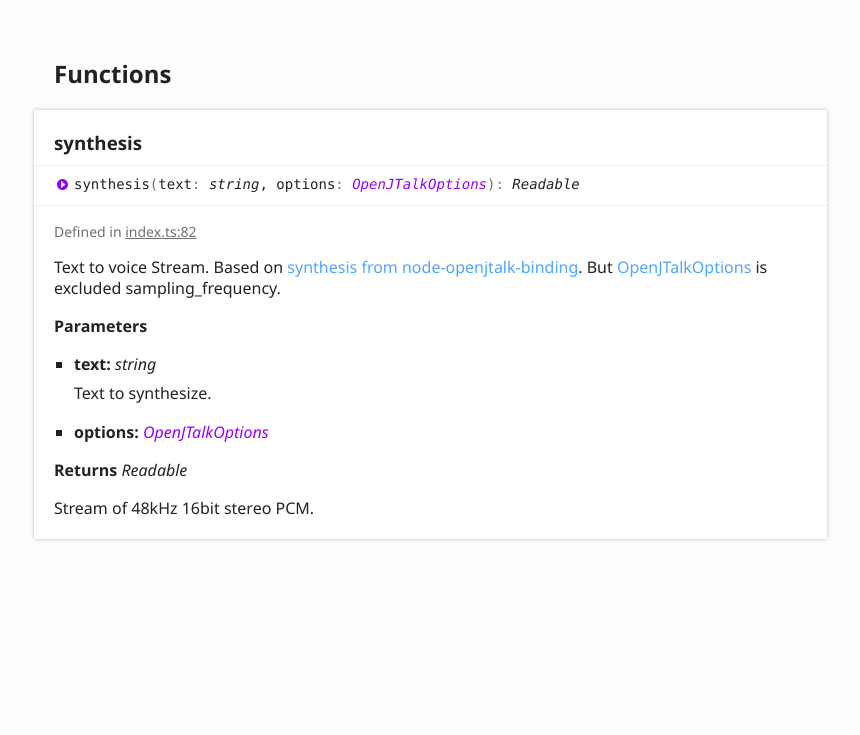
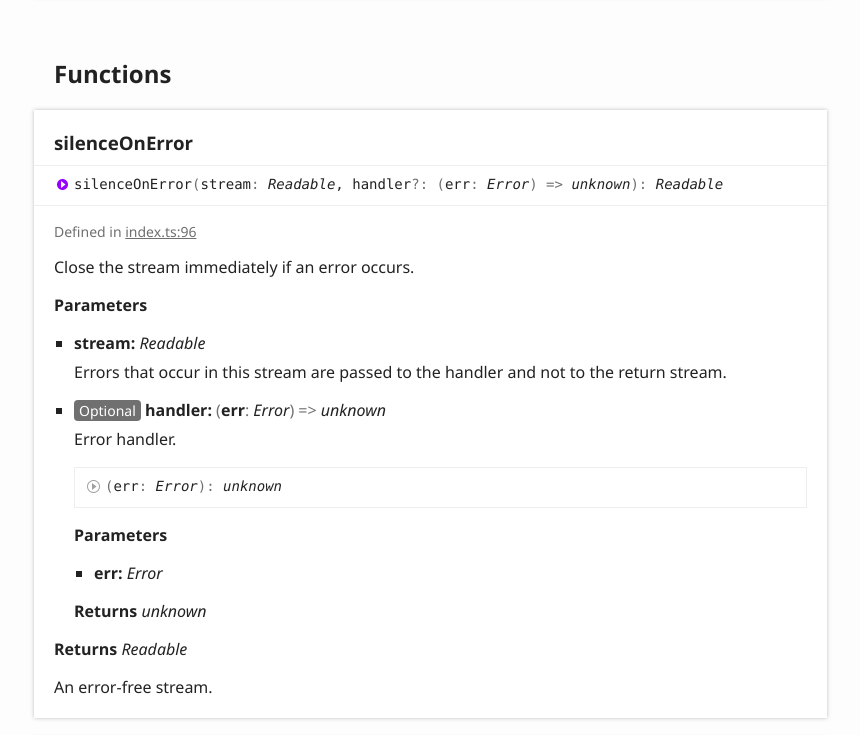
Before and after one commit to tignear/node-openjtalk-binding-discordjs, a plain HTML site: page master/modules.html in a window 1280 px wide. Shown: the part 1139-1874 px from the top of the page, without its empty margins (6-866 px from the left). Drawn offline with Linux system fonts and the light colour scheme.

Commit message:
deploy: 386b930e11b0509186b5aacc583c74519e71be6c

```diff
--- a/master/assets/js/search.js
+++ b/master/assets/js/search.js
@@ -1 +1 @@
-window.searchData = {"kinds":{"32":"Variable","64":"Function","4194304":"Type alias"},"rows":[{"id":0,"kind":64,"name":"synthesis","url":"modules.html#synthesis","classes":"tsd-kind-function"},{"id":1,"kind":32,"name":"dictionary_dir","url":"modules.html#dictionary_dir","classes":"tsd-kind-variable"},{"id":2,"kind":4194304,"name":"OpenJTalkOptions","url":"modules.html#openjtalkoptions","classes":"tsd-kind-type-alias"}],"index":{"version":"2.3.9","fields":["name","parent"],"fieldVectors":[["name/0",[0,9.808]],["parent/0",[]],["name/1",[1,9.808]],["parent/1",[]],["name/2",[2,9.808]],["parent/2",[]]],"invertedIndex":[["dictionary_dir",{"_index":1,"name":{"1":{}},"parent":{}}],["openjtalkoptions",{"_index":2,"name":{"2":{}},"parent":{}}],["synthesis",{"_index":0,"name":{"0":{}},"parent":{}}]],"pipeline":[]}}
+window.searchData = {"kinds":{"32":"Variable","64":"Function","4194304":"Type alias"},"rows":[{"id":0,"kind":64,"name":"synthesis","url":"modules.html#synthesis","classes":"tsd-kind-function"},{"id":1,"kind":64,"name":"silenceOnError","url":"modules.html#silenceonerror","classes":"tsd-kind-function"},{"id":2,"kind":32,"name":"dictionary_dir","url":"modules.html#dictionary_dir","classes":"tsd-kind-variable"},{"id":3,"kind":4194304,"name":"OpenJTalkOptions","url":"modules.html#openjtalkoptions","classes":"tsd-kind-type-alias"}],"index":{"version":"2.3.9","fields":["name","parent"],"fieldVectors":[["name/0",[0,12.04]],["parent/0",[]],["name/1",[1,12.04]],["parent/1",[]],["name/2",[2,12.04]],["parent/2",[]],["name/3",[3,12.04]],["parent/3",[]]],"invertedIndex":[["dictionary_dir",{"_index":2,"name":{"2":{}},"parent":{}}],["openjtalkoptions",{"_index":3,"name":{"3":{}},"parent":{}}],["silenceonerror",{"_index":1,"name":{"1":{}},"parent":{}}],["synthesis",{"_index":0,"name":{"0":{}},"parent":{}}]],"pipeline":[]}}
--- a/master/modules.html
+++ b/master/modules.html
@@ -76,6 +76,7 @@
 						<section class="tsd-index-section ">
 							<h3>Functions</h3>
 							<ul class="tsd-index-list">
+								<li class="tsd-kind-function"><a href="modules.html#silenceonerror" class="tsd-kind-icon">silence<wbr>OnError</a></li>
 								<li class="tsd-kind-function"><a href="modules.html#synthesis" class="tsd-kind-icon">synthesis</a></li>
 							</ul>
 						</section>
@@ -90,7 +91,7 @@
 					<div class="tsd-signature tsd-kind-icon">OpenJTalk<wbr>Options<span class="tsd-signature-symbol">:</span> <span class="tsd-signature-type">Omit</span><span class="tsd-signature-symbol">&lt;</span><span class="tsd-signature-type">_OpenJTalkOptions</span><span class="tsd-signature-symbol">, </span><span class="tsd-signature-type">&quot;sampling_frequency&quot;</span><span class="tsd-signature-symbol">&gt;</span></div>
 					<aside class="tsd-sources">
 						<ul>
-							<li>Defined in <a href="https://github.com/tignear/node-openjtalk-binding-discordjs/blob/e47c6d9/src/index.ts#L12">index.ts:12</a></li>
+							<li>Defined in <a href="https://github.com/tignear/node-openjtalk-binding-discordjs/blob/386b930/src/index.ts#L12">index.ts:12</a></li>
 						</ul>
 					</aside>
 					<div class="tsd-comment tsd-typography">
@@ -109,7 +110,7 @@
 					<div class="tsd-signature tsd-kind-icon">dictionary_<wbr>dir<span class="tsd-signature-symbol">:</span> <span class="tsd-signature-type">string</span><span class="tsd-signature-symbol"> = ...</span></div>
 					<aside class="tsd-sources">
 						<ul>
-							<li>Defined in <a href="https://github.com/tignear/node-openjtalk-binding-discordjs/blob/e47c6d9/src/index.ts#L6">index.ts:6</a></li>
+							<li>Defined in <a href="https://github.com/tignear/node-openjtalk-binding-discordjs/blob/386b930/src/index.ts#L6">index.ts:6</a></li>
 						</ul>
 					</aside>
 					<div class="tsd-comment tsd-typography">
@@ -122,6 +123,62 @@
 			<section class="tsd-panel-group tsd-member-group ">
 				<h2>Functions</h2>
 				<section class="tsd-panel tsd-member tsd-kind-function">
+					<a name="silenceonerror" class="tsd-anchor"></a>
+					<h3>silence<wbr>OnError</h3>
+					<ul class="tsd-signatures tsd-kind-function">
+						<li class="tsd-signature tsd-kind-icon">silence<wbr>OnError<span class="tsd-signature-symbol">(</span>stream<span class="tsd-signature-symbol">: </span><span class="tsd-signature-type">Readable</span>, handler<span class="tsd-signature-symbol">?: </span><span class="tsd-signature-symbol">(</span>err<span class="tsd-signature-symbol">: </span><span class="tsd-signature-type">Error</span><span class="tsd-signature-symbol">)</span><span class="tsd-signature-symbol"> =&gt; </span><span class="tsd-signature-type">unknown</span><span class="tsd-signature-symbol">)</span><span class="tsd-signature-symbol">: </span><span class="tsd-signature-type">Readable</span></li>
+					</ul>
+					<ul class="tsd-descriptions">
+						<li class="tsd-description">
+							<aside class="tsd-sources">
+								<ul>
+									<li>Defined in <a href="https://github.com/tignear/node-openjtalk-binding-discordjs/blob/386b930/src/index.ts#L96">index.ts:96</a></li>
+								</ul>
+							</aside>
+							<div class="tsd-comment tsd-typography">
+								<div class="lead">
+									<p>Close the stream immediately if an error occurs.</p>
+								</div>
+							</div>
+							<h4 class="tsd-parameters-title">Parameters</h4>
+							<ul class="tsd-parameters">
+								<li>
+									<h5>stream: <span class="tsd-signature-type">Readable</span></h5>
+									<div class="tsd-comment tsd-typography">
+										<p>Errors that occur in this stream are passed to the handler and not to the return stream.</p>
+									</div>
+								</li>
+								<li>
+									<h5><span class="tsd-flag ts-flagOptional">Optional</span> handler: <span class="tsd-signature-symbol">(</span>err<span class="tsd-signature-symbol">: </span><span class="tsd-signature-type">Error</span><span class="tsd-signature-symbol">)</span><span class="tsd-signature-symbol"> =&gt; </span><span class="tsd-signature-type">unknown</span></h5>
+									<div class="tsd-comment tsd-typography">
+										<p>Error handler.</p>
+									</div>
+									<ul class="tsd-parameters">
+										<li class="tsd-parameter-signature">
+											<ul class="tsd-signatures tsd-kind-type-literal">
+												<li class="tsd-signature tsd-kind-icon"><span class="tsd-signature-symbol">(</span>err<span class="tsd-signature-symbol">: </span><span class="tsd-signature-type">Error</span><span class="tsd-signature-symbol">)</span><span class="tsd-signature-symbol">: </span><span class="tsd-signature-type">unknown</span></li>
+											</ul>
+											<ul class="tsd-descriptions">
+												<li class="tsd-description">
+													<h4 class="tsd-parameters-title">Parameters</h4>
+													<ul class="tsd-parameters">
+														<li>
+															<h5>err: <span class="tsd-signature-type">Error</span></h5>
+														</li>
+													</ul>
+													<h4 class="tsd-returns-title">Returns <span class="tsd-signature-type">unknown</span></h4>
+												</li>
+											</ul>
+										</li>
+									</ul>
+								</li>
+							</ul>
+							<h4 class="tsd-returns-title">Returns <span class="tsd-signature-type">Readable</span></h4>
+							<p>An error-free stream.</p>
+						</li>
+					</ul>
+				</section>
+				<section class="tsd-panel tsd-member tsd-kind-function">
 					<a name="synthesis" class="tsd-anchor"></a>
 					<h3>synthesis</h3>
 					<ul class="tsd-signatures tsd-kind-function">
@@ -131,7 +188,7 @@
 						<li class="tsd-description">
 							<aside class="tsd-sources">
 								<ul>
-									<li>Defined in <a href="https://github.com/tignear/node-openjtalk-binding-discordjs/blob/e47c6d9/src/index.ts#L82">index.ts:82</a></li>
+									<li>Defined in <a href="https://github.com/tignear/node-openjtalk-binding-discordjs/blob/386b930/src/index.ts#L82">index.ts:82</a></li>
 								</ul>
 							</aside>
 							<div class="tsd-comment tsd-typography">
@@ -177,6 +234,9 @@
 						<a href="modules.html#dictionary_dir" class="tsd-kind-icon">dictionary_<wbr>dir</a>
 					</li>
 					<li class=" tsd-kind-function">
+						<a href="modules.html#silenceonerror" class="tsd-kind-icon">silence<wbr>OnError</a>
+					</li>
+					<li class=" tsd-kind-function">
 						<a href="modules.html#synthesis" class="tsd-kind-icon">synthesis</a>
 					</li>
 				</ul>
```
Also changed, not shown: master/index.html (+6 -3 lines).
